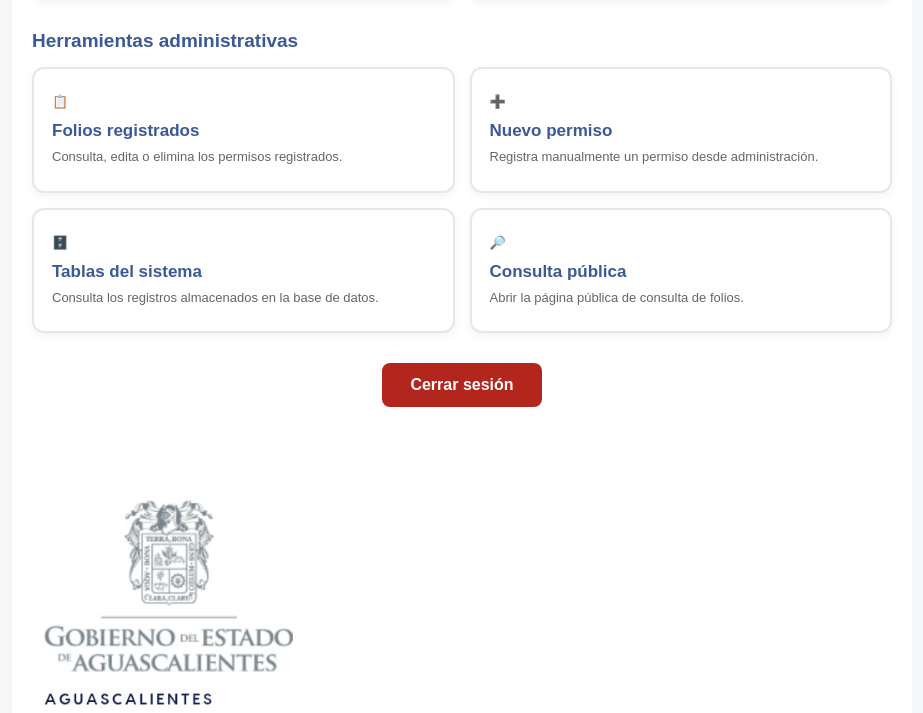
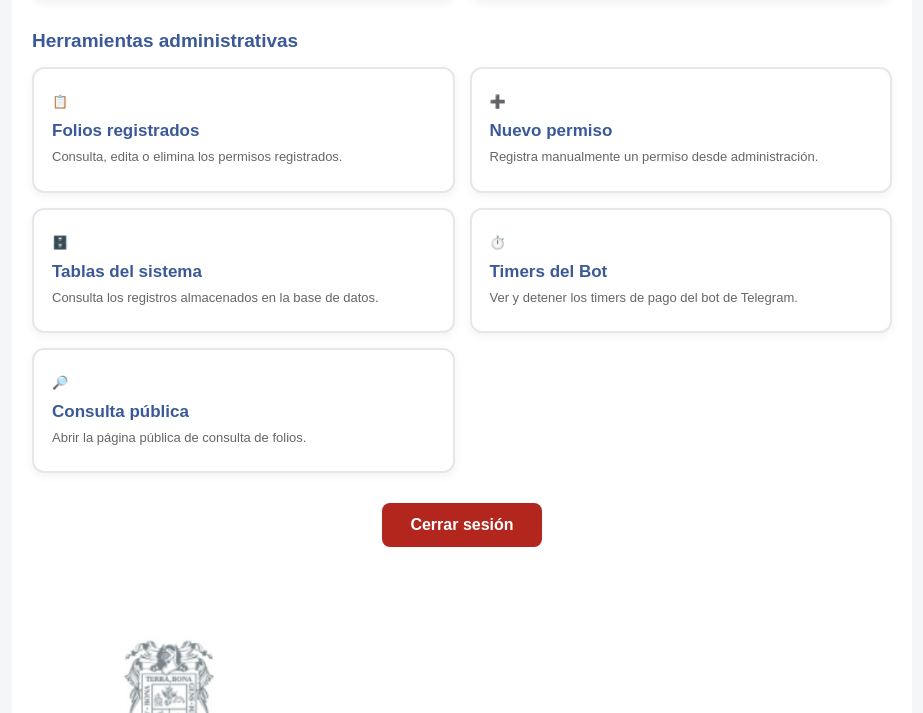
Before and after one commit to Gsr1989/Aguascalientes, a FastAPI app: page /panel/admin in a window 1280 px wide. Shown: the part 779-1492 px from the top of the page, without its empty margins (178-1101 px from the left). Run offline with FastAPI, Linux system fonts and the light colour scheme; the visitor is signed in with stand-in values (Sample User, id 1); parts of the project's set-up code (start-up, migrations or seed data) failed here and were passed over.

Commit message:
Add 'Timers del Bot' menu card to panel
Added a new menu card for 'Timers del Bot' with an icon and description.

```diff
--- a/templates/panel.html
+++ b/templates/panel.html
@@ -360,6 +360,27 @@
 
 
             <a
+                href="/panel/timers_bot"
+                class="menu-card"
+            >
+
+                <span class="menu-icon">
+                    ⏱️
+                </span>
+
+                <strong>
+                    Timers del Bot
+                </strong>
+
+                <span>
+                    Ver y detener los timers
+                    de pago del bot de Telegram.
+                </span>
+
+            </a>
+
+
+            <a
                 href="/"
                 class="menu-card"
             >
```
